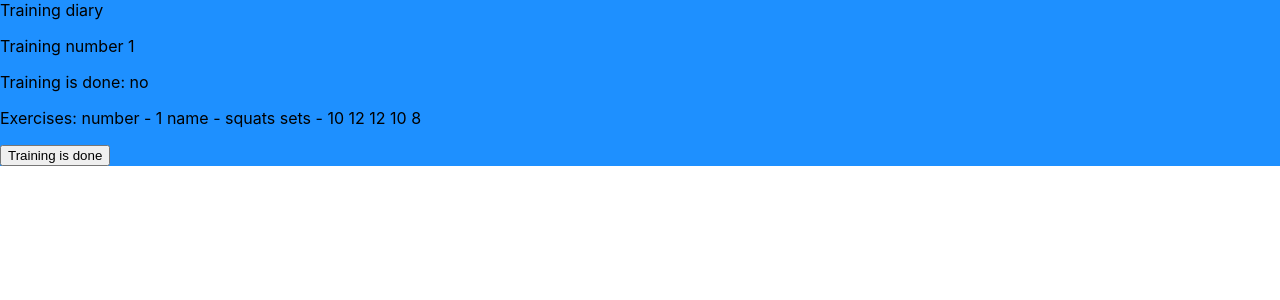
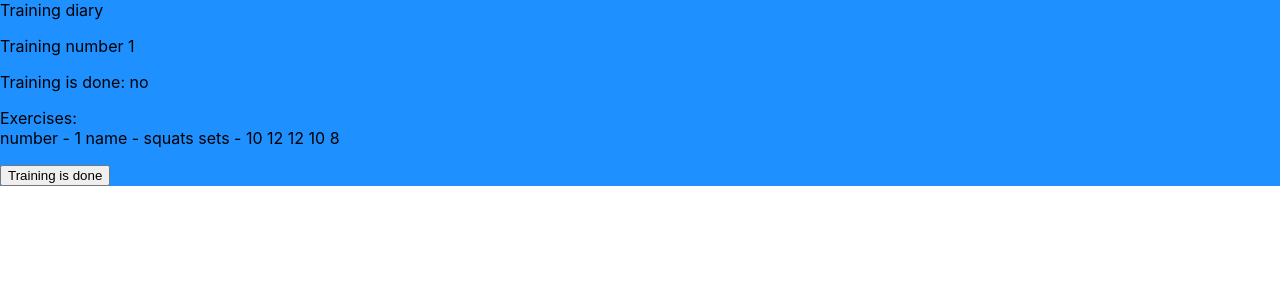
Before and after one commit to Trunutslover/training-diary, a React (Create React App) app: page / in a window 1280 px wide. Shown: the top 300 px of the page. Built offline with nearby package versions, Linux system fonts and the light colour scheme.

Commit message:
Created component Exercise

```diff
--- /dev/null
+++ b/src/Components/Exercise/Exercise.tsx
@@ -0,0 +1,19 @@
+import React from 'react';
+
+interface Props {
+    number: number,
+    name: string,
+    sets: number[]
+}
+
+const Exercise = ({number, name, sets}: Props): React.ReactElement => {
+    const setsList = sets.map((value, index) => <span key={index}>{value} </span>);
+
+    return (
+        <div>
+            number - {number} name - {name} sets - {setsList}
+        </div>
+    )
+};
+
+export default Exercise;
--- a/src/Components/Training/Training.tsx
+++ b/src/Components/Training/Training.tsx
@@ -1,5 +1,6 @@
 import React from 'react';
 import {actionInterface, ExerciseInterface} from "../../types";
+import Exercise from "../Exercise/Exercise";
 
 interface Props {
     id: number,
@@ -9,6 +10,8 @@ interface Props {
 }
 
 const Training = ({id, isDone, exercises, toggleIsDoneAC}: Props):React.ReactElement => {
+    const exercisesList = exercises.map(value => <Exercise number={value.number} name={value.name} sets={value.sets}/>);
+
     return (
         <section>
             <p>
@@ -18,7 +21,7 @@ const Training = ({id, isDone, exercises, toggleIsDoneAC}: Props):React.ReactEle
                 Training is done: {isDone ? `yes` : `no`}
             </p>
             <p>
-                Exercises: {exercises.map(value => <span key={value.number}>number - {value.number} name - {value.name} sets - {value.sets.map((value, index) => <span key={index}>{value} </span>)}</span>)}
+                Exercises: {exercisesList}
             </p>
             {isDone ? <button onClick={() => toggleIsDoneAC(id)}>Training is not done</button> : <button onClick={() => toggleIsDoneAC(id)}>Training is done</button>}
         </section>
```
